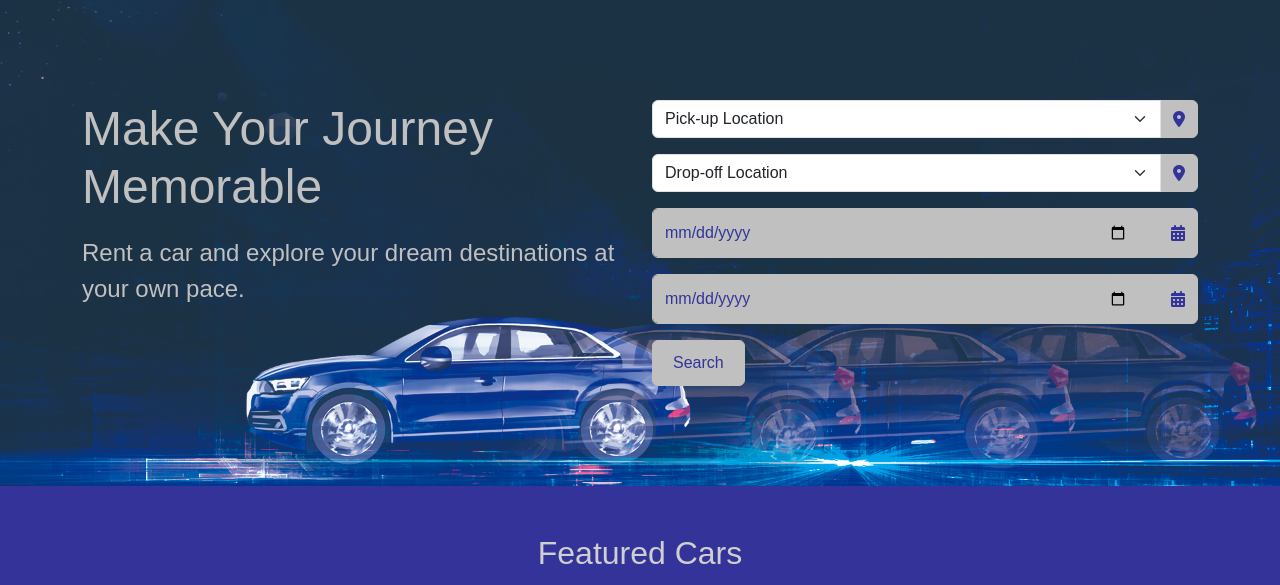
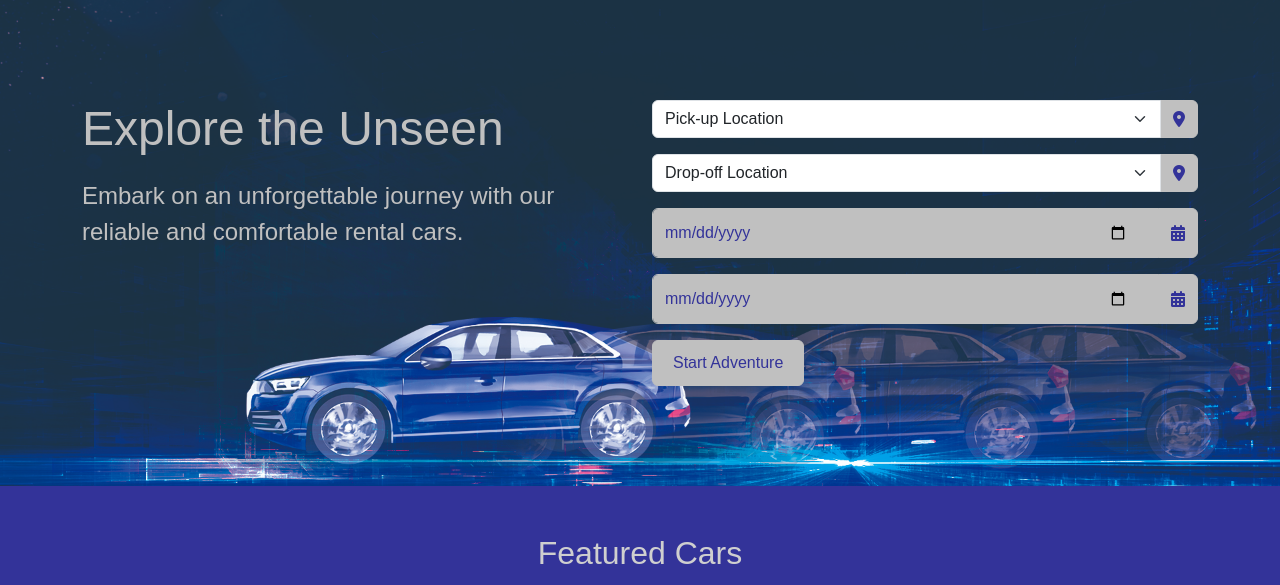
Before and after one commit to solamsalu/portfolio, a Flask app: page / in a window 1280 px wide. Shown: the part 102-687 px from the top of the page. Run offline with Flask 3, Linux system fonts and the light colour scheme; some libraries are stand-ins or nearby versions.

Commit message:
Update index.html

```diff
--- a/templates/index.html
+++ b/templates/index.html
@@ -5,12 +5,12 @@
 {% block content %}
 <main>
 
-   <section class="hero">
+  <section class="hero">
     <div class="container">
         <div class="row">
             <div class="col-lg-6">
-                <h1>Make Your Journey Memorable</h1>
-                <p>Rent a car and explore your dream destinations at your own pace.</p>
+                <h1>Explore the Unseen</h1>
+                <p>Embark on an unforgettable journey with our reliable and comfortable rental cars.</p>
             </div>
             <div class="col-lg-6">
                 <form>
@@ -46,12 +46,13 @@
                             aria-label="Drop-off Date">
                         <span class="input-group-text"><i class="fas fa-calendar-alt"></i></span>
                     </div>
-                    <button type="submit" class="btn btn-primary">Search</button>
+                    <button type="submit" class="btn btn-primary">Start Adventure</button>
                 </form>
             </div>
         </div>
     </div>
 </section>
+
    <section class="featured-cars py-5">
       <div class="container">
          <!-- Featured cars heading -->
```
